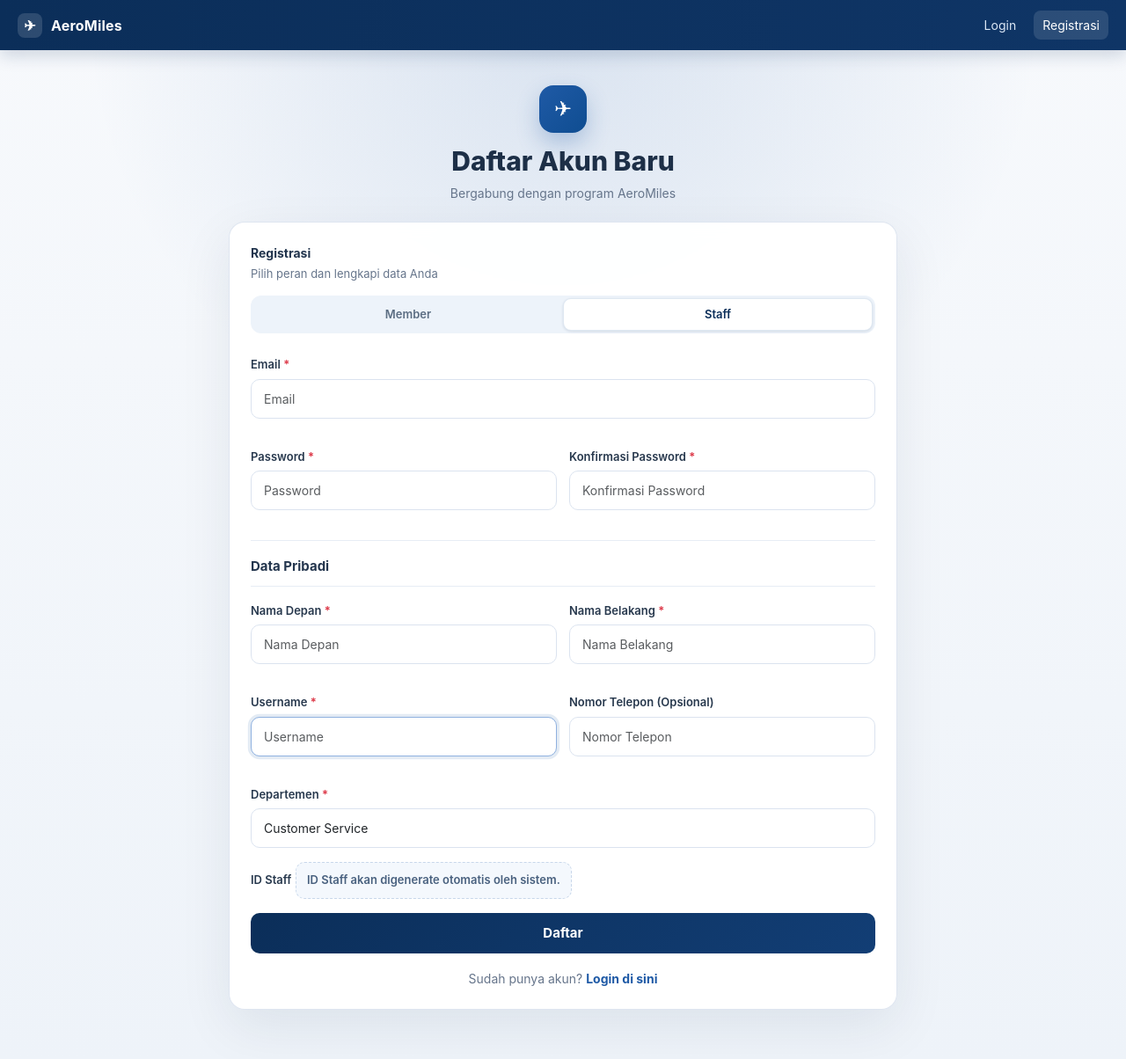
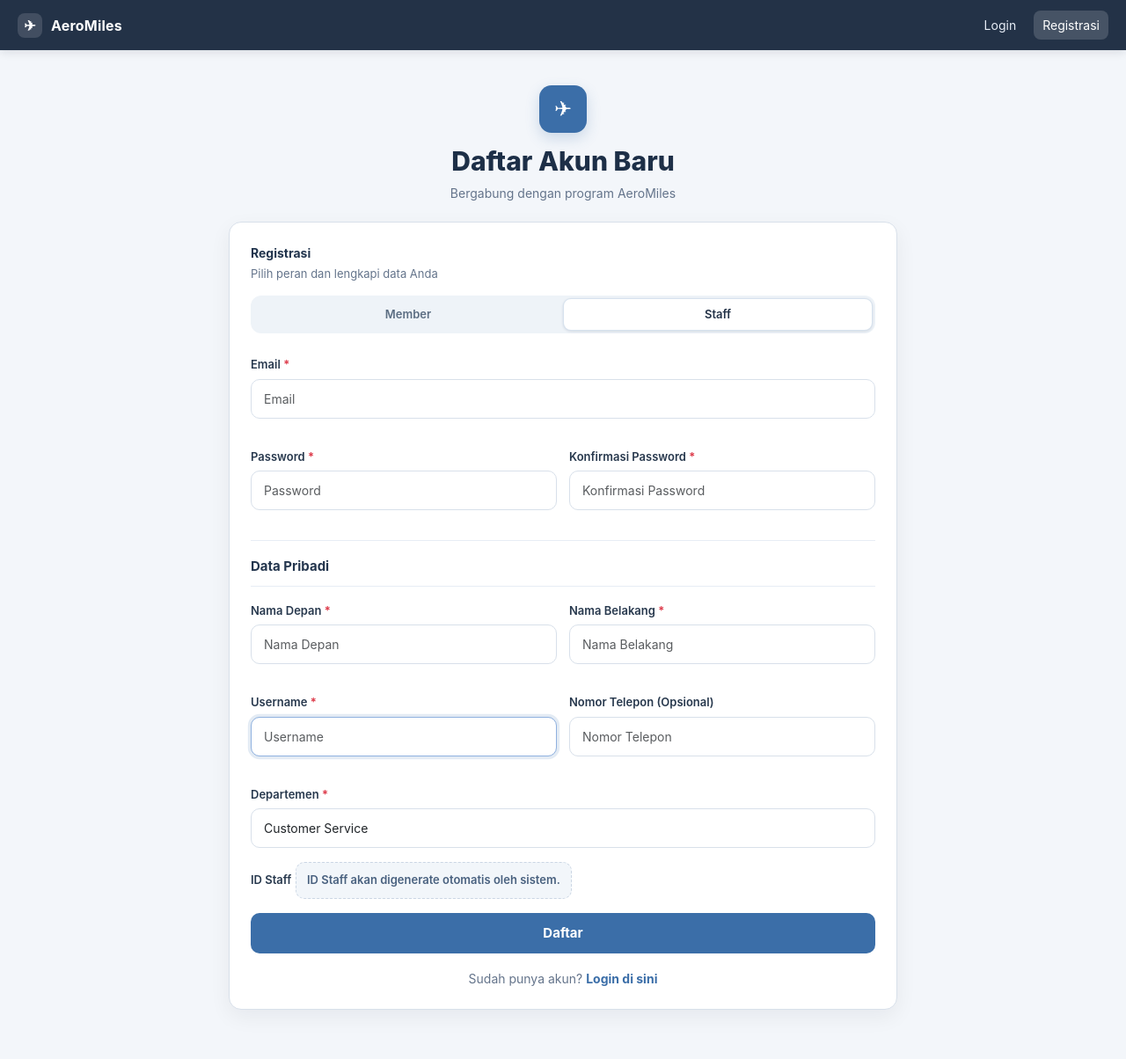
Before and after one commit to el-gasing/derielbewok_TKbasdat, a Django app: page /auth/register/staff/ in a window 1280 px wide. Shown: the whole page at 88% size. Run offline with Django 5.2, Linux system fonts and the light colour scheme.

Commit message:
design lageee

```diff
--- a/aeromiles/templates/auth_system/register_staff.html
+++ b/aeromiles/templates/auth_system/register_staff.html
@@ -8,19 +8,18 @@
     <link href="https://cdn.jsdelivr.net/npm/bootstrap@5.3.0/dist/css/bootstrap.min.css" rel="stylesheet">
     <style>
         :root {
-            --navy: #0b2e59;
-            --navy-2: #123e75;
-            --sky: #eaf1fb;
-            --line: #dbe3ef;
-            --text: #17324d;
-            --muted: #66758b;
-            --accent: #1f5aa6;
+            --navy: #233247;
+            --navy-2: #30445f;
+            --line: #d8e0ea;
+            --text: #1f2a37;
+            --muted: #64748b;
+            --accent: #3b6ea8;
+            --bg: #f3f6fa;
+            --surface: #ffffff;
         }
 
         body {
-            background:
-                radial-gradient(circle at top, rgba(31, 90, 166, 0.14), transparent 40%),
-                linear-gradient(180deg, #f7f9fc 0%, #eef3f9 100%);
+            background: var(--bg);
             min-height: 100vh;
             margin: 0;
             font-family: Inter, "Segoe UI", Arial, sans-serif;
@@ -34,10 +33,10 @@
         }
 
         .topbar {
-            background: linear-gradient(90deg, var(--navy) 0%, #0f3566 100%);
+            background: var(--navy);
             color: #fff;
             padding: 12px 20px;
-            box-shadow: 0 6px 18px rgba(11, 46, 89, 0.18);
+            box-shadow: 0 2px 10px rgba(15, 23, 42, 0.12);
         }
 
         .topbar-inner {
@@ -74,7 +73,7 @@
         }
 
         .top-links a {
-            color: #dbe7f5;
+            color: #e7edf6;
             text-decoration: none;
             font-size: 14px;
             padding: 6px 10px;
@@ -84,7 +83,7 @@
 
         .top-links a:hover,
         .top-links a.active {
-            background: rgba(255, 255, 255, 0.12);
+            background: rgba(255, 255, 255, 0.16);
             color: #fff;
         }
 
@@ -105,14 +104,14 @@
             width: 54px;
             height: 54px;
             margin: 0 auto 14px;
-            border-radius: 16px;
-            background: linear-gradient(135deg, var(--accent), #0f4d91);
+            border-radius: 14px;
+            background: var(--accent);
             color: white;
             display: flex;
             align-items: center;
             justify-content: center;
             font-size: 24px;
-            box-shadow: 0 12px 26px rgba(31, 90, 166, 0.28);
+            box-shadow: 0 6px 16px rgba(59, 110, 168, 0.22);
         }
 
         .hero h1 {
@@ -134,12 +133,11 @@
         }
 
         .register-card {
-            background: rgba(255, 255, 255, 0.96);
-            border: 1px solid rgba(219, 227, 239, 0.9);
-            border-radius: 18px;
-            box-shadow: 0 20px 60px rgba(15, 40, 70, 0.08);
+            background: var(--surface);
+            border: 1px solid var(--line);
+            border-radius: 14px;
+            box-shadow: 0 8px 24px rgba(15, 23, 42, 0.06);
             overflow: hidden;
-            backdrop-filter: blur(8px);
         }
 
         .register-form {
@@ -163,7 +161,7 @@
             display: grid;
             grid-template-columns: 1fr 1fr;
             gap: 0;
-            background: #edf3fa;
+            background: #eef3f8;
             border-radius: 12px;
             padding: 3px;
             margin-bottom: 22px;
@@ -186,16 +184,15 @@
             background: #fff;
             color: var(--navy);
             box-shadow: 0 1px 3px rgba(15, 40, 70, 0.12);
-            border-color: rgba(31, 90, 166, 0.14);
+            border-color: rgba(59, 110, 168, 0.2);
         }
 
         .role-switch a:hover,
         .role-switch a:focus-visible {
             background: #fff;
             color: var(--navy);
-            transform: translateY(-1px);
-            border-color: rgba(31, 90, 166, 0.2);
-            box-shadow: 0 6px 16px rgba(15, 40, 70, 0.12);
+            border-color: rgba(59, 110, 168, 0.2);
+            box-shadow: 0 2px 8px rgba(15, 23, 42, 0.08);
             outline: none;
         }
 
@@ -250,19 +247,18 @@
         .btn-register {
             width: 100%;
             padding: 12px;
-            background: linear-gradient(135deg, var(--navy) 0%, var(--navy-2) 100%);
+            background: var(--accent);
             color: white;
             border: none;
             border-radius: 10px;
             font-weight: 700;
             font-size: 15px;
             cursor: pointer;
-            transition: transform 0.2s ease, box-shadow 0.2s ease;
+            transition: background 0.2s ease;
         }
 
         .btn-register:hover {
-            transform: translateY(-1px);
-            box-shadow: 0 10px 20px rgba(11, 46, 89, 0.24);
+            background: #315f92;
             color: white;
         }
 
@@ -309,8 +305,8 @@
             align-items: center;
             gap: 8px;
             padding: 10px 12px;
-            background: #f4f8fd;
-            border: 1px dashed #c8d7ea;
+            background: #f2f6fa;
+            border: 1px dashed #cbd6e4;
             border-radius: 10px;
             color: #49617f;
             font-size: 13px;
```
Also changed, not shown: aeromiles/templates/auth_system/dashboard.html (+32 -49 lines), aeromiles/templates/auth_system/login.html (+23 -26 lines), aeromiles/templates/auth_system/register_member.html (+29 -33 lines), aeromiles/db.sqlite3.
